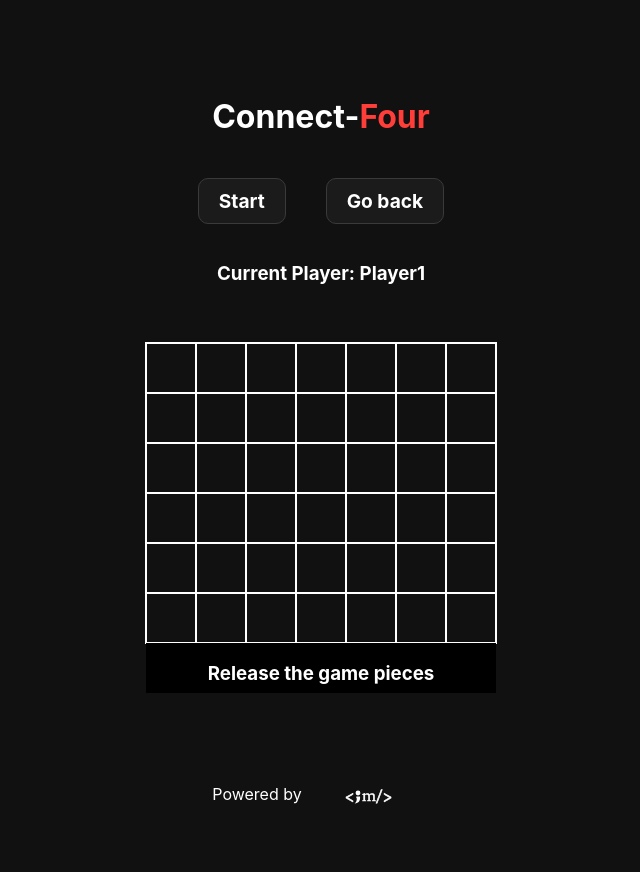
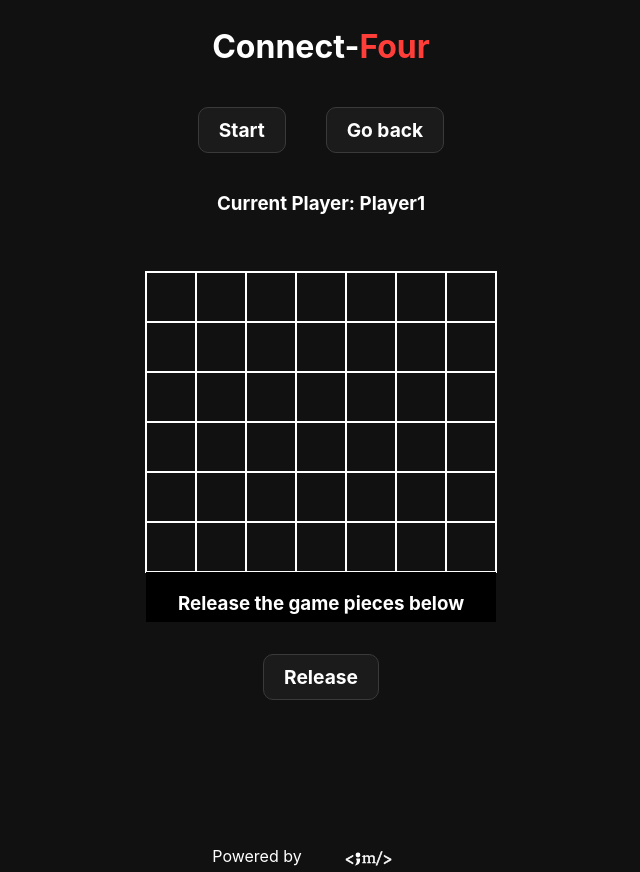
Before and after one commit to Juanmarin444/JavaScript-Arcade, a Next.js app: page /connect-four in a window 1280 px wide. Both pictures are taken after a click on the element "Start". Shown: the whole page, without its empty margins (319-959 px from the left). Before the commit the page ends 810 px from the top, so only its background shows below. Built offline with nearby package versions, Linux system fonts and the light colour scheme.

Commit message:
Added reset game board functionality

```diff
--- a/pages/connect-four/index.js
+++ b/pages/connect-four/index.js
@@ -4,8 +4,12 @@ import Footer from '../../components/Footer'
 import styles from '../../styles/ConnectFour.module.css'
 import Link from 'next/link'
 
+// Alert Messages
+import { alertService } from '../../services'
+import { Alert } from '../../components/alert';
 
 const ConnectFour = ({props}) => {
+
   const [ isRunning, setIsRunning ] = useState(false);
 
   const squaresRef = useRef(null)
@@ -15,8 +19,6 @@ const ConnectFour = ({props}) => {
   useEffect(() => {
     if (isRunning) {
       startGame();
-    } else {
-      console.log("Press Start");
     }
   });
 
@@ -25,6 +27,7 @@ const ConnectFour = ({props}) => {
   }
 
   const startGame = () => {
+
     const squares = squaresRef.current.childNodes;
     const result = resultRef.current;
     const currentPlayer = currentPlayerRef.current;
@@ -41,13 +44,19 @@ const ConnectFour = ({props}) => {
                 squares[index].classList.add('ConnectFour_playerOne__3_wbE');
                 player = 2
                 currentPlayer.innerHTML = player
+                console.log(result.innerHTML.length);
+                if (result.innerHTML.length === 0) {
                   checkBoard(squares, result)
+                }
               } else if (player === 2) {
                 squares[index].classList.replace('ConnectFour_playable__zZbqW', 'ConnectFour_taken__2rwDL')
                 squares[index].classList.add('ConnectFour_playerTwo__1xcjw')
                 player = 1
                 currentPlayer.innerHTML = player
+                console.log(result.innerHTML.length);
+                if (result.innerHTML.length === 0) {
                   checkBoard(squares, result)
+                }
               }
             } else {
               alert("can't go here!")
@@ -58,6 +67,8 @@ const ConnectFour = ({props}) => {
         }
       }
     )(i)
+
+
   }
 
   const checkBoard = (squares, result) => {
@@ -145,8 +156,8 @@ const ConnectFour = ({props}) => {
         square3.classList.contains('ConnectFour_playerOne__3_wbE') &&
         square4.classList.contains('ConnectFour_playerOne__3_wbE')) {
         //if they do, player-one is passed as the winner
-        result.innerHTML = 'Player One Wins!';
-        setIsRunning(false);
+        result.innerHTML = `Player <strong class=${styles.accent}>One</strong> Wins!`;
+        // setTimeout(() => {setIsRunning(false)}, 10000)
         //Create a function to clear game checkBoard
         //This function can be run when the bottom tab is clicked
         //And when a game ends or maybe the tab will prompt to be clicked
@@ -159,10 +170,15 @@ const ConnectFour = ({props}) => {
         square3.classList.contains('ConnectFour_playerTwo__1xcjw') &&
         square4.classList.contains('ConnectFour_playerTwo__1xcjw')) {
 
-        result.innerHTML = "Player Two Wins!";
-        setIsRunning(false);
+        result.innerHTML = `Player <strong class=${styles.accent}>Two</strong> Wins!`;
+
+        // setTimeout(() => {setIsRunning(false)}, 10000)
       }
     }
+  }
+
+  const releaseGamePieces = () => {
+    setIsRunning(false)
   }
 
   return (
@@ -184,6 +200,7 @@ const ConnectFour = ({props}) => {
             </div>
           </Link>
         </div>
+        {isRunning ? <div className={styles.gameBoard}>
           <h3>Current Player: Player<span id="current-player" ref={currentPlayerRef}>1</span></h3>
           <h3 id="result" ref={resultRef}></h3>
           <div className={styles.grid} ref={squaresRef}>
@@ -193,7 +210,12 @@ const ConnectFour = ({props}) => {
             <div key={index} className={styles.playable}></div>
             ))}
           </div>
-        <h3>Release the game pieces</h3>
+          <h3>Release the game pieces below</h3>
+          <div className = {styles.start} onClick={releaseGamePieces}>Release</div>
+        </div> : <><h3>Press Start</h3></>}
+        <div className={styles.alertContainer}>
+          <Alert />
+        </div>
       </main>
       <Footer />
     </div>
--- a/styles/ConnectFour.module.css
+++ b/styles/ConnectFour.module.css
@@ -9,7 +9,7 @@
 }
 
 .main {
-  padding: 5rem 0;
+  padding: 4.5rem 0;
   flex: 1;
   display: flex;
   flex-direction: column;
@@ -84,3 +84,16 @@
 .bottom {
   background: black;
 }
+
+.alertContainer {
+  height: 55px;
+}
+
+.gameBoard {
+  /* padding: 0 0; */
+  flex: 1;
+  display: flex;
+  flex-direction: column;
+  justify-content: center;
+  align-items: center;
+}
```
Lines whose indentation alone changed are shown as unchanged.
